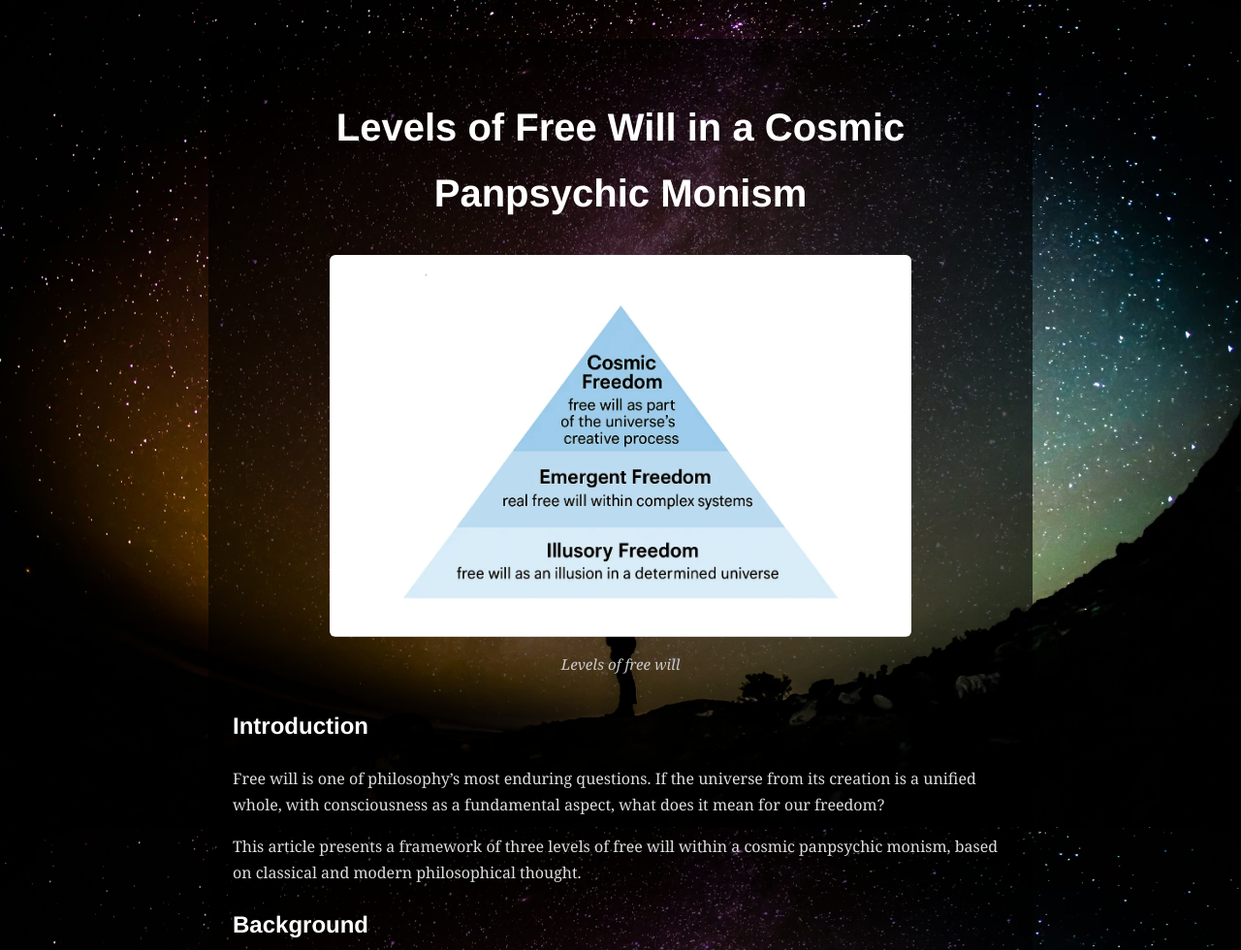
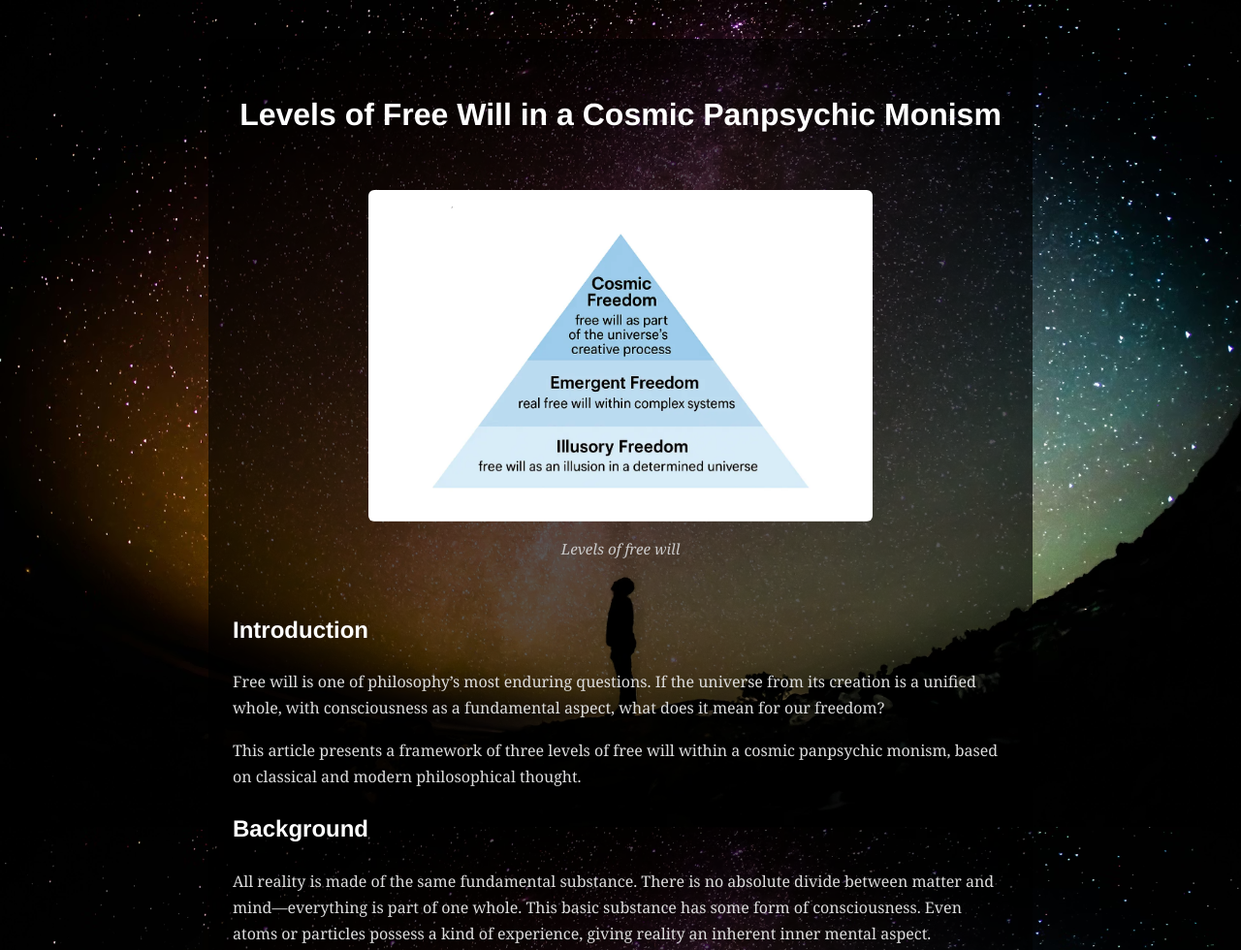
Before and after one commit to stefan-anderson/truthandfreedom.life, a plain HTML site: page index.html in a window 1280 px wide. Shown: the top 980 px of the page at 97% size. Drawn offline with Linux system fonts and the light colour scheme.

Commit message:
Minor adjustments

```diff
--- a/index.html
+++ b/index.html
@@ -35,7 +35,7 @@
         h1 {
             font-family: "Helvetica Neue", Arial, sans-serif;
             font-weight: 700;
-            font-size: 2.5rem;
+            font-size: 2rem;
             margin-bottom: 10px;
             text-align: center;
             word-wrap: break-word;
@@ -49,12 +49,12 @@
         }
 
         figure {
-            margin: 30px 0;
+            margin: 50px 0;
             text-align: center;
         }
 
         figure img {
-            max-width: 75%;
+            max-width: 65%;
             border-radius: 6px;
         }
 
@@ -81,6 +81,7 @@
 <div class="content">
 
     <h1>Levels of Free Will in a Cosmic Panpsychic Monism</h1>
+    <p/>
 
     <figure>
         <img src="freewill.png" alt="Cosmic Panpsychic Monism Illustration">
```
